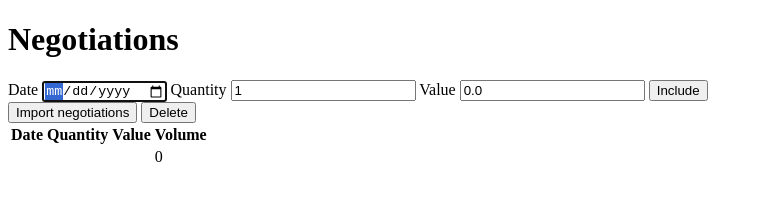
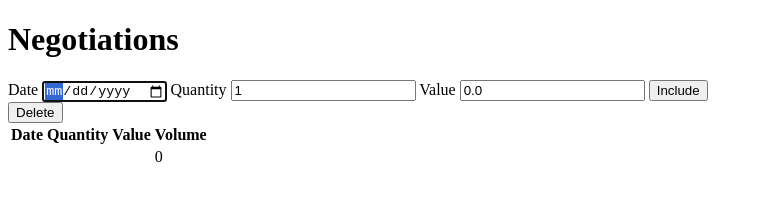
Before and after one commit to samuelastech/negotiations, a website: page index.html in a window 1280 px wide. Shown: the whole page, without its empty margins (0-763 px from the left). Drawn offline with Linux system fonts and the light colour scheme.

Commit message:
fix: deleting import button

```diff
--- a/index.html
+++ b/index.html
@@ -30,7 +30,6 @@
   </form>
 
   <div>
-    <button type="button">Import negotiations</button>
     <button type="button" onclick="controller.clear()">Delete</button>
   </div>
 
```
